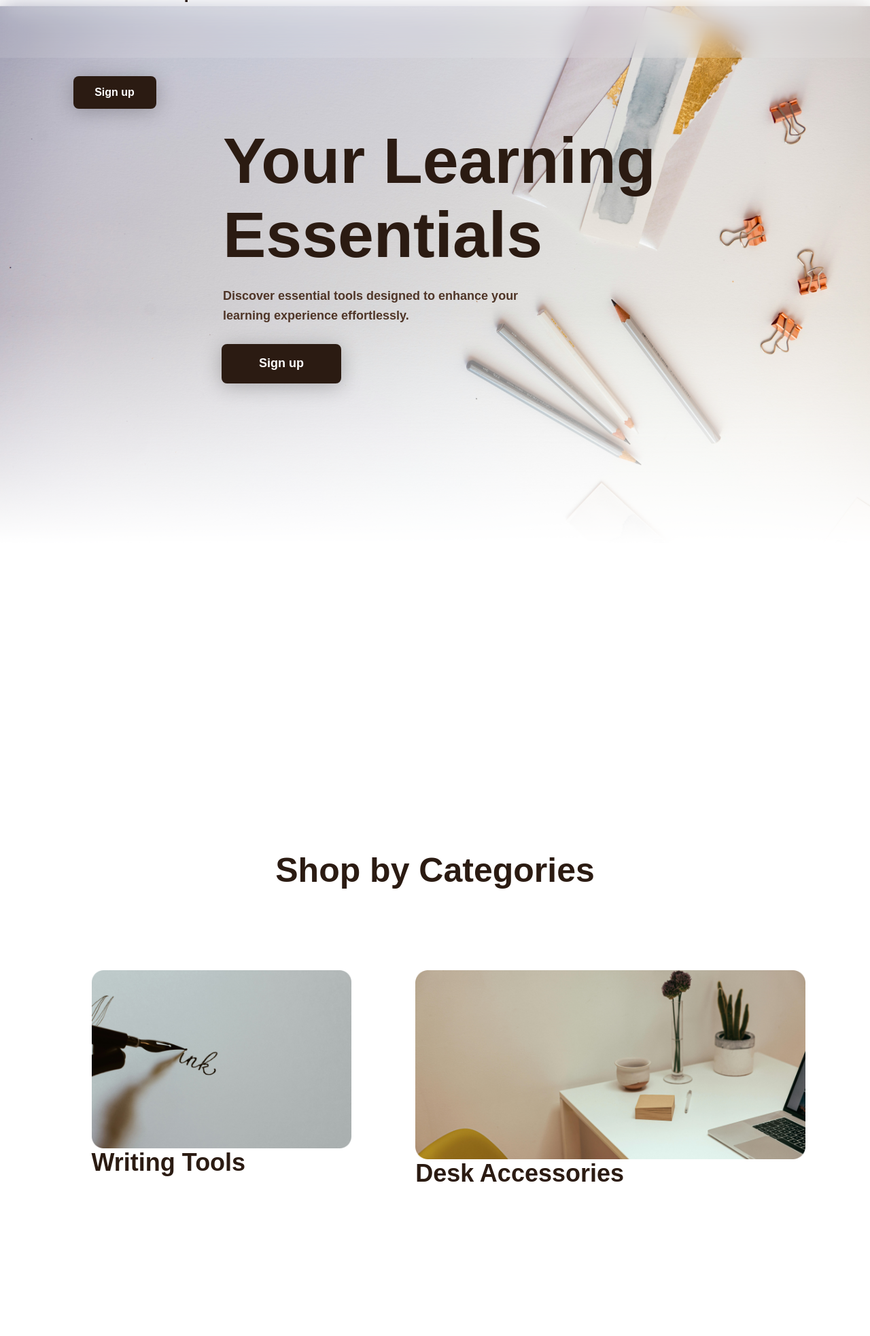
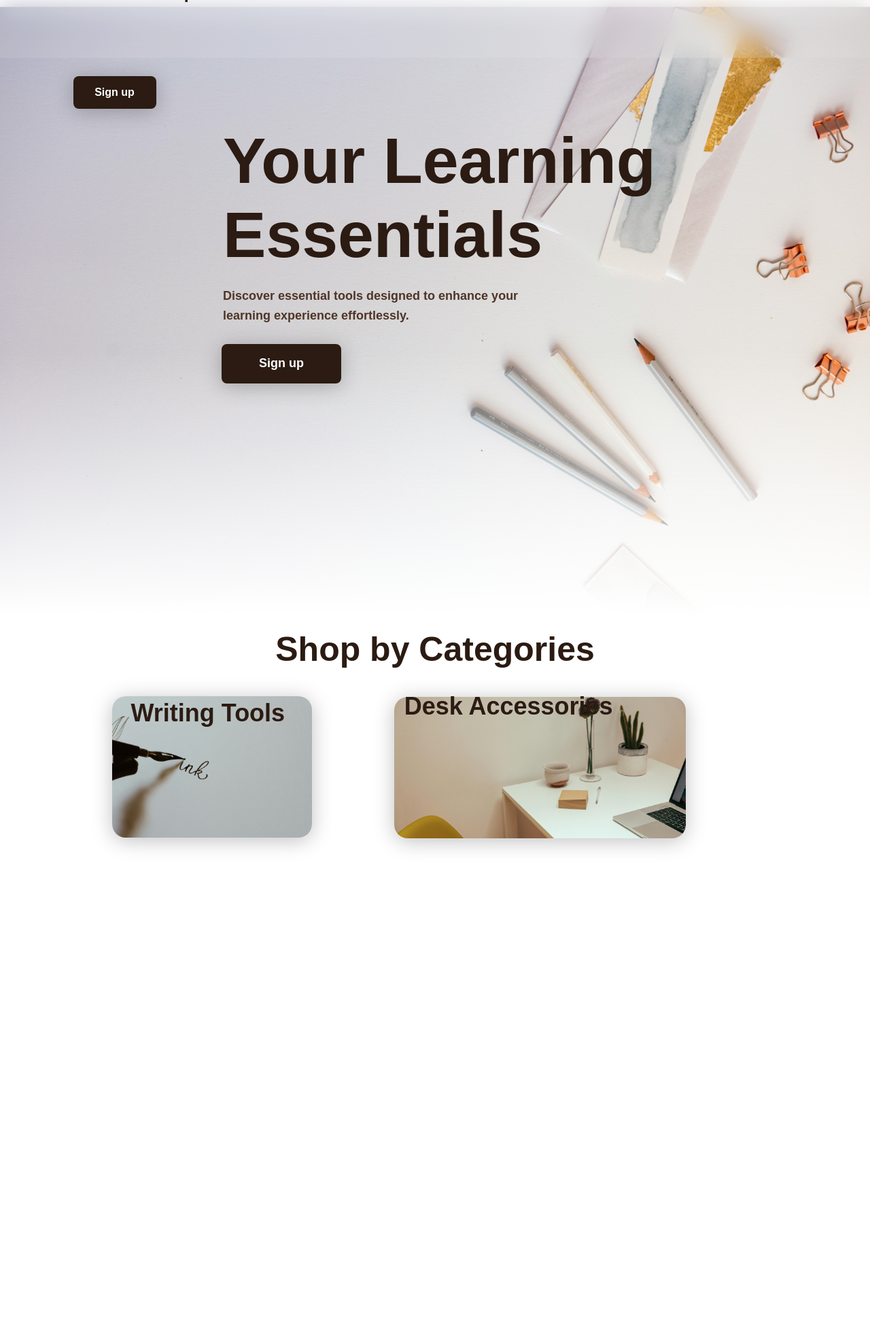
Before and after one commit to matheeshapathirana/Deskshop, a PHP site: page / in a window 1280 px wide. Shown: the whole page at 68% size. After the commit the page ends 1249 px from the top, so only its background shows below. Run offline with PHP 8.4, Linux system fonts and the light colour scheme.

Commit message:
Add site manifest and favicons; update index.html and CSS for category images

```diff
--- a/index.css
+++ b/index.css
@@ -12,7 +12,7 @@ section.hero-section {
     position: relative;
     min-height: 886px;
     width: 100%;
-    padding-bottom: 323px;
+    padding-bottom: 0px;
     font-family: Montserrat, sans-serif;
 }
 body {
@@ -31,7 +31,7 @@ img.hero-image {
     top: 0;
     left: 0;
     width: 100vw; /* Full width of the viewport */
-    height: 100vh; /* Full height of the viewport */
+    height: 113vh; /* Full height of the viewport */
     object-fit: cover; /* Ensures the image covers the viewport without distortion */
 
 }
@@ -326,6 +326,9 @@ button.hero-cta:active::after {
 h2.section-title {
 color: #2b1b12;
 font: 700 50px Montserrat, sans-serif;
+margin-bottom: 0px;
+margin-top: 40px;
+z-index: 999;
 }
 @media (max-width: 991px) {
     h2.section-title {
@@ -334,7 +337,7 @@ font: 700 50px Montserrat, sans-serif;
 }
 }
 section.categories-section {
-margin-top: 41px;
+margin-top: 10px;
 width: 100%;
 max-width: 1065px;
 }
@@ -360,6 +363,7 @@ display: flex;
 flex-direction: column;
 line-height: normal;
 width: 41%;
+
 margin-left: 0px;
 }
 @media (max-width: 991px) {
@@ -367,7 +371,72 @@ margin-left: 0px;
     width: 100%;
 }
 }
-div.category-item {
+div.category-column > div:nth-child(1) > img:nth-child(1) {
+    width: 300px;
+    height: 210px;
+    margin-left: 150px;
+}
+/****************************/
+/* div.category-column {
+    display: flex;
+    justify-content: center;
+    align-items: center;
+} */
+
+div.category-item-1 {
+    position: relative;
+    width: fit-content;
+}
+
+.image-container-1 {
+    padding-left: 0px;
+    width: 340px;
+    left: 90px;
+    position: relative;
+    top: 30px;
+    box-shadow: 0px 4px 30px rgba(0, 0, 0, 0.25); /* Added drop shadow */
+    border-radius: 20px; /* Makes corners rounded */
+}
+.wtools-image {
+    position: relative;
+    /*! top: 30px; *//*! left: 90px; */
+}
+div.image-container-1 img {
+    display: block;
+    width: 20vw;
+    height: 25vh;
+    border-radius: 8px;
+}
+/* div.image-container > img:nth-child(1) {
+    position: absolute;
+    top: 50%;
+    left: 50%;
+    transform: translate(-50%, -50%);
+} */
+img.w-img {
+    height: 30vh;
+    width: 23vw;
+    position: relative;
+    left: 55px;
+    height: 26vh;
+    box-shadow: 0px 4px 30px rgba(0, 0, 0, 0.25); /* Added drop shadow */
+    border-radius: 20px; /* Makes corners rounded */
+}
+
+p.overlay-text-1 {
+    position: absolute;
+    width: 300px;
+    top: -230px;
+    left: 75px;
+    font-size: 1.5rem;
+    font-weight: bold;
+    color: #2B1B12;
+    font: 700 36px Montserrat, sans-serif;
+    padding: 4px 8px;
+    border-radius: 4px;
+}
+/****************************/
+div.category-item-2 {
 display: flex;
 flex-direction: column;
 position: relative;
@@ -377,13 +446,40 @@ flex-grow: 1;
 color: #2b1b12;
 padding: 36px 27px 218px;
 font: 700 36px Montserrat, sans-serif;
+width: 435px;
+height: 298px;
+flex-shrink: 0;
 }
+img.desk-img {
+    height: 26vh;
+    position: relative;
+    top: -5px;
+    left: -15px;
+    box-shadow: 0px 4px 30px rgba(0, 0, 0, 0.25); /* Added drop shadow */
+    border-radius: 20px; /* Makes corners rounded */
+}
+.wtools-image-2 > p:nth-child(2) {
+    position: relative;
+    top: -265px;
+}
+
 @media (max-width: 991px) {
-    div.category-item {
+    div.category-item-- {
     max-width: 100%;
     margin-top: 15px;
     padding: 0 20px 100px;
 }
+}
+.category-column > div:nth-child(1) {
+    padding-left: 0px;
+    padding-top: 0px;
+    padding-right: 0px;
+    padding-bottom: 0px;
+    width: 113%;
+    height: 43%;
+    position: relative;
+    left: 2px;
+    top: 30px;
 }
 div.category-column-wide {
     display: flex;
@@ -397,3 +493,10 @@ div.category-column-wide {
     width: 100%;
 }
 }
+a.wtools-image-2 {
+    text-decoration: none;
+    color: #2B1B12;
+}
+a.wtools-image, a.wtools-image-2 {
+    text-decoration: none;
+}
--- a/index.html
+++ b/index.html
@@ -1,7 +1,10 @@
+<!doctype html>
 <html>
     <head>
         <title>DeskShop</title>
-        <head><link rel="stylesheet" type="text/css" href="index.css">
+            <link rel="icon" type="image/x-icon" href="Assets/icons/favicon.ico?v=2"> <!-- Add this line -->
+            <link rel="stylesheet" type="text/css" href="index.css">
+        </head>
             <body>
                 <div class="homepage">
                     <section class="hero-section">
@@ -38,15 +41,23 @@
                 <section class="categories-section">
                     <div class="categories-row">
                     <div class="category-column">
-                        <div class="category-item">
-                        <img loading="lazy" src="Assets/writing-tools.png" alt="Writing Tools" />
-                        Writing Tools
+                        <div class="category-item-1">
+                            <!-- <div class="image-container-1"> -->
+                                <a class="wtools-image" href="#writing-tools">
+                                    <img class="w-img"loading="lazy" src="Assets/writing-tools.png" alt="Writing Tools" />
+                                    <p class="overlay-text-1">Writing Tools</p>
+                                </a>
+                            <!-- </div> -->
                         </div>
                     </div>
                     <div class="category-column-wide">
-                        <div class="category-item">
-                        <img loading="lazy" src="Assets/desk-accessories.png" alt="Desk Accessories" />
-                        Desk Accessories
+                        <div class="category-item-2">
+                            <!-- <div class="image-container-2"> -->
+                                <a class="wtools-image-2" href="#desk-accessories">
+                                    <img class="desk-img" loading="lazy" src="Assets/desk-accessories.png" alt="Desk Accessories" />
+                                    <p class="overlay-text-2">Desk Accessories</p>
+                                </a>
+                            <!-- </div> -->
                         </div>
                     </div>
                     </div>
```
Also changed, not shown: Assets/DeskShop Logo.png (added), Assets/icons/android-chrome-192x192.png (added), Assets/icons/android-chrome-512x512.png (added), Assets/icons/apple-touch-icon.png (added), Assets/icons/favicon-16x16.png (added), Assets/icons/favicon-32x32.png (added), Assets/icons/favicon.ico (added), Assets/icons/site.webmanifest (added).
